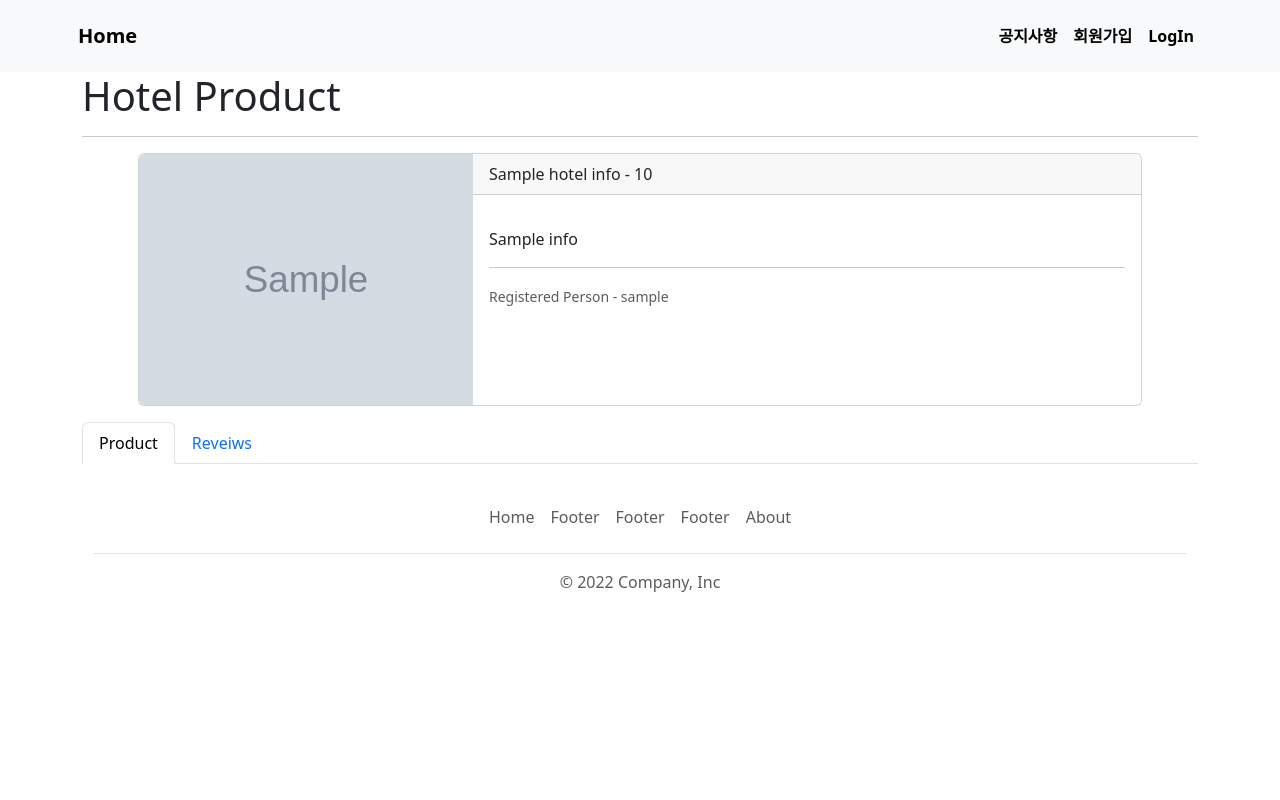
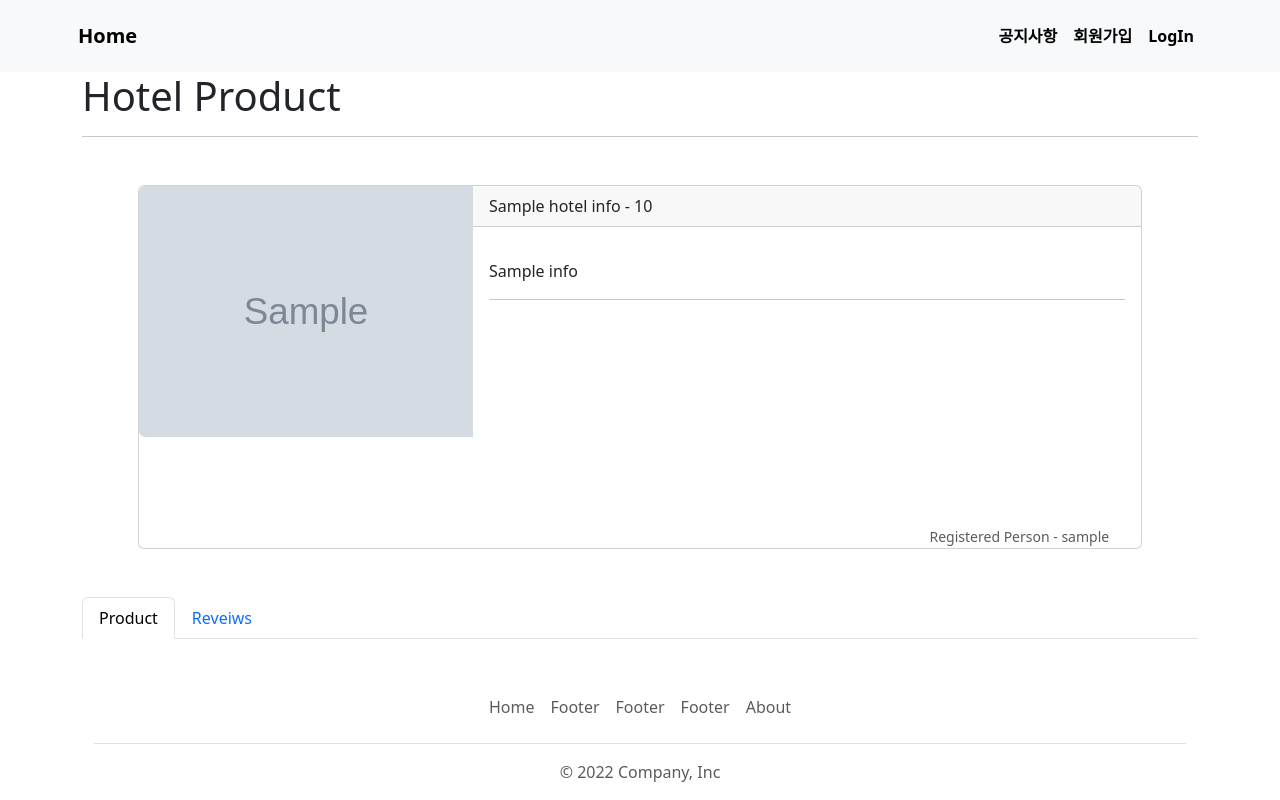
Before and after one commit to Aphian/Hotel_booking, a Django app: template hotel_booking/templates/hotel_booking/hotel_detail.html in a window 1280 px wide. Run offline with Django 3.2, Linux system fonts and the light colour scheme; the template is opened without the code that fills it: most values are stand-ins (such as "Sample title", 1, 10 or a date in 2020); grey boxes marked "Sample" are stand-in pictures; some libraries are stand-ins or nearby versions.

Commit message:
20230714_lecture

```diff
--- a/hotel_booking/models.py
+++ b/hotel_booking/models.py
@@ -49,11 +49,11 @@ class HotelProduct(models.Model):
     is_booked = models.IntegerField(default=0)
 
     image = ProcessedImageField(upload_to='images/products/',
-                                processors=[ResizeToFill(width=600, height=600)],
+                                processors=[ResizeToFill(width=600, height=400)],
                                 format='JPEG',
                                 )
     image_thumbnail = ImageSpecField(source='image',
-                                    processors=[ResizeToFill(width=320, height=320, upscale=False)],
+                                    processors=[ResizeToFill(width=600, height=180, upscale=False)],
                                     format='JPEG',
                                     options={'quality': 60}
                                 )
--- a/hotel_booking/templates/hotel_booking/hotel_detail.html
+++ b/hotel_booking/templates/hotel_booking/hotel_detail.html
@@ -4,7 +4,7 @@
 
 <h1>Hotel Product</h1>
 <hr>
-<div class="card mb-3" style="width: 90%; margin: 0 auto;">
+<div class="card mb-3" style="width: 90%; margin: 3rem auto;">
     <div class="row g-0">
         <div class="col-md-4">
             <img src="{{ hotel_info.image.url }}" class="img-fluid rounded-start" alt="{{hotel_info.image}}">
@@ -14,15 +14,20 @@
             <div class="card-body">
                 <p class="card-text">{{ hotel_info.info | linebreaks }}</p>
                 <hr>
-                <p class="card-text"><small class="text-body-secondary">Registered Person - {{ hotel_info.user.username }}</small></p>
+                {% if user == hotel_info.user %}
+                    {% include 'hotel_booking/product_add_ui.html' %}
+                {% else %}
+                    <p class="card-text" style="float: right; margin-top: 13rem; margin-right: 1rem"><small class="text-body-secondary">Registered Person - {{ hotel_info.user.username }}</small></p>
+                {% endif %}
             </div>
         </div>
     </div>
 </div>
-{% include 'hotel_booking/product_add_ui.html' %}
-{% include 'hotel_booking/hotel_detail_ui.html' %}
+{% if user == hotel_info.user %}
+    {% include 'hotel_booking/hotel_detail_ui.html' %}
+{% endif %}
 
-<nav style="margin-bottom:3%;">
+<nav style="margin-bottom:3rem; margin-top:3rem;">
     <div class="nav nav-tabs" id="nav-tab" role="tablist">
         <button class="nav-link active" id="nav-home-tab" data-bs-toggle="tab" data-bs-target="#nav-home" type="button" role="tab" aria-controls="nav-home" aria-selected="true">Product</button>
         <button class="nav-link" id="nav-profile-tab" data-bs-toggle="tab" data-bs-target="#nav-profile" type="button" role="tab" aria-controls="nav-profile" aria-selected="false">Reveiws</button>
--- a/hotel_booking/templates/hotel_booking/hotel_detail_ui.html
+++ b/hotel_booking/templates/hotel_booking/hotel_detail_ui.html
@@ -1,6 +1,4 @@
-{% if user == hotel_info.user %}
-<div class="row g-3 align-items-center">
-    <div class="d-grid gap-2 d-md-flex justify-content-md-end">
+<div class="d-grid gap-2 d-md-flex" style="margin-left: 68rem; margin-bottom: 2rem;">
     <a href="{% url 'hotel:update_hotel_info' hotel_info.pk %}">
         <button class="btn btn-outline-info">Edit</button>
     </a>
@@ -9,5 +7,3 @@
         <button class="btn btn-outline-danger" onclick="return confirm('삭제하시겠습니까?')">Delete</button>
     </form>
 </div>
-</div>
-{% endif %}
--- a/hotel_booking/templates/hotel_booking/hotel_info.html
+++ b/hotel_booking/templates/hotel_booking/hotel_info.html
@@ -5,9 +5,8 @@
 <h1>Hotel List</h1>
 <hr>
 
-<div style="margin: 0 5%;">
 {% for hotel_info in hotel_infoes  %}
-    <div class="card mb-3" style="width: 80%; float:right;">
+    <div class="card mb-3" style="width: 80%; float:right; margin-top: 2rem;">
         <img src="{{ hotel_info.image_thumbnail.url }}" class="card-img-top" alt="{{ hotel_info.image_thumbnail }}">
         <div class="card-body">
             <a href="{% url 'hotel:detail_hotel_info' hotel_info.pk %}">
@@ -25,6 +24,5 @@
         </div>
     </div>
 {% endfor %}
-</div>
 
 {% endblock content %}
--- a/hotel_booking/templates/hotel_booking/product_add_ui.html
+++ b/hotel_booking/templates/hotel_booking/product_add_ui.html
@@ -1,10 +1,6 @@
-{% if user == hotel_info.user %}
-<div class="row g-3 align-items-center">
-    <div class="d-grid gap-2 d-md-flex justify-content-md-end">
-        <a href="{% url 'hotel:create_product' hotel_info.pk %}">
-            <button class="btn btn-outline-success">Product Add</button>
-        </a>
-    </div>
+<div style="float: right; margin-top: 10rem">
+    <p class="card-text"><small class="text-body-secondary">Registered Person - {{ hotel_info.user.username }}</small></p>
+    <a href="{% url 'hotel:create_product' hotel_info.pk %}">
+        <button class="btn btn-outline-success" style="margin-left:3rem;">Product Add</button>
+    </a>
 </div>
-<hr>
-{% endif %}
--- a/hotel_booking/templates/hotel_booking/product_form.html
+++ b/hotel_booking/templates/hotel_booking/product_form.html
@@ -3,8 +3,9 @@
 
 {% block content %}
 
-    <h1>Hotel Product</h1>
-    <hr>
+<h1>Hotel Product</h1>
+<hr>
+<div style="width: 90%; margin: 0 auto;">
     <form method="POST" enctype="multipart/form-data">
         {% csrf_token %}
         {% bootstrap_form products_form %}
@@ -13,5 +14,6 @@
             <button class="btn btn-outline-success">Register</button>
         </div>
     </form>
+</div>
 
 {% endblock content %}
--- a/hotel_booking/templates/hotel_booking/product_ui.html
+++ b/hotel_booking/templates/hotel_booking/product_ui.html
@@ -1,22 +1,18 @@
 {% for product in products %}
-<div class="row" style="width: 80%; margin: 0 auto;">
 {% if user.is_authenticated %}
 {% if product.is_booked == 0 %}
-    <div class="card mb-3">
-        <div class="row g-0">
+<div class="row">
+    <div class="card mb-5" style="width: 80%; margin: 0 auto; padding: 0;">
+        <div class="row g-0" style="padding: 1rem;">
             <div class="col-md-4">
                 <img src="{{ product.image.url }}" class="card-img-top" alt="{{ product.image }}">
             </div>
             <div class="col-md-8">
-                <div class="card-header"> {{ product.title }} </div>
+                <div class="card-header"> {{ product.title }}</div>
                 <div class="card-body">
                     <p class="card-text">{{ product.checkin|date:'Y-m-d' }} ~ {{ product.checkout|date:'Y-m-d'}}</p>
                     <p class="card-text">{{ product.price }} 원</p>
-                    <p class="card-text"><small class="text-body-secondary">Registered Person - {{ product.user.username }}</small></p>
-                    </div>
-                </div>
-            </div>
-        </div>
+                    <hr>
                 {% endif %}
                     {% if user == hotel_info.user %}
                             {% include 'hotel_booking/product_register_ui.html' %}
@@ -27,5 +23,9 @@
                         {% include 'hotel_booking/product_none_book_ui.html' %}
                     {% endif %}
                 </div>
+            </div>
+        </div>
+    </div>
+</div>
 {% endfor %}
 </div>
```
Also changed, not shown: hotel_booking/templates/hotel_booking/product_book_ui.html (+5 -7 lines), hotel_booking/templates/hotel_booking/product_register_ui.html (+6 -8 lines). Lines whose indentation alone changed are shown as unchanged.
